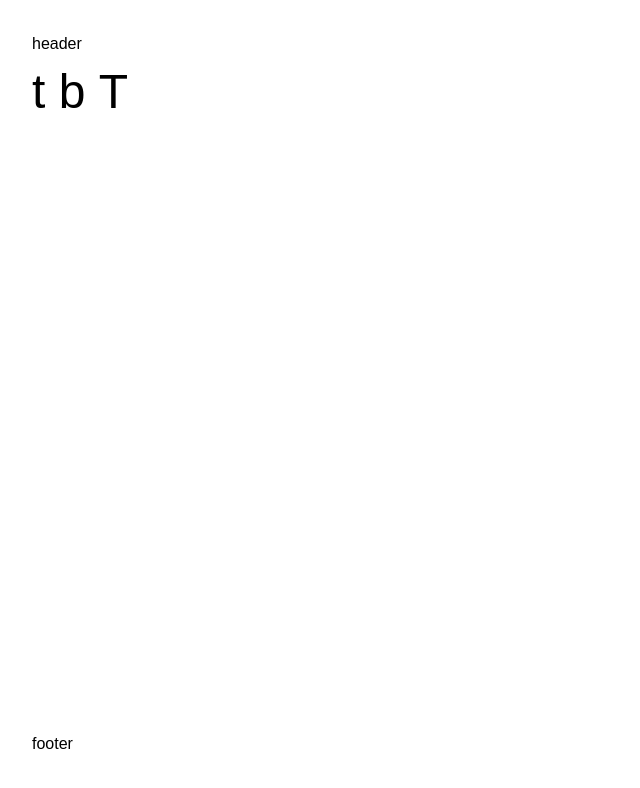
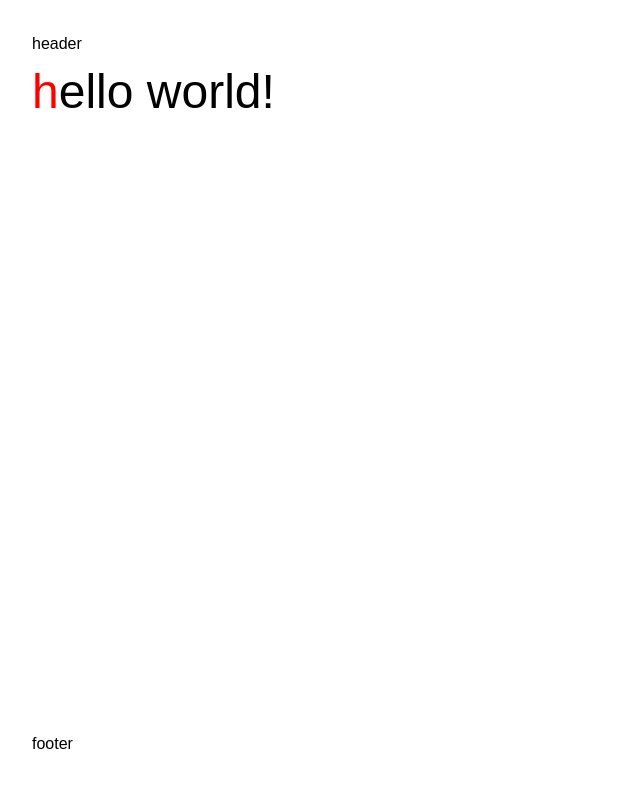
Before and after one commit to cjinhuo/morse, a React app: page / in a window 1280 px wide. Shown: the top 788 px of the page, without its empty margins (0-640 px from the left). Built offline with nearby package versions, Linux system fonts and the light colour scheme; the HTML template or start-up script is replaced by a standard one.

Commit message:
feat: complete the most basic char typer

```diff
--- /dev/null
+++ b/src/components/char-typer.tsx
@@ -0,0 +1,103 @@
+import { useEffect, useLayoutEffect, useMemo } from 'react'
+import styled from 'styled-components'
+import { fromEvent } from 'rxjs'
+import { setClassNameWithArray } from '../utils'
+
+const FunInputContainer = styled.div`
+  position: relative;
+  #caret {
+    height: 3rem;
+    position: absolute;
+    animation: caretFlashSmooth 1s infinite;
+    background: black;
+    width: 0.2rem;
+    top: 0;
+    transition: 0.125s;
+  }
+  @keyframes caretFlashSmooth {
+    0%,
+    100% {
+      opacity: 0;
+    }
+
+    50% {
+      opacity: 1;
+    }
+  }
+  .char {
+    line-height: 3rem;
+    font-size: 3rem;
+  }
+  .correct {
+  }
+  .error {
+  }
+  .active {
+    color: red;
+  }
+`
+const PresetData = 'I am iron man!'
+type PropType = {
+  data: string
+}
+const WORD_CONTAINER_CLASS_NAME = 'word'
+const CHAR_CLASS_NAME = 'char'
+const CHAR_ACTIVE_CLASS_NAME = 'active'
+export default function CharTyper({ data }: PropType) {
+  useEffect(() => {
+    const caretNode = document.querySelector('#caret') as HTMLElement
+    document.querySelector(`.${WORD_CONTAINER_CLASS_NAME}`)?.firstElementChild?.classList.add(CHAR_ACTIVE_CLASS_NAME)
+    console.log('caretNode', caretNode)
+    let activeChar = document.querySelector(`.${CHAR_CLASS_NAME}.${CHAR_ACTIVE_CLASS_NAME}`) as HTMLElement | null
+    if (activeChar) {
+      caretNode!.style.left = `${activeChar.offsetLeft}px`
+    }
+    const keyDownEvent = fromEvent<KeyboardEvent>(document, 'keydown')
+    const keyDownEventSubscription = keyDownEvent.subscribe((e) => {
+      if (!activeChar) return
+      const wordContent = activeChar.innerHTML === '&nbsp;' ? ' ' : activeChar.innerHTML
+      if (wordContent === e.key) {
+        activeChar.classList.remove(CHAR_ACTIVE_CLASS_NAME)
+        const nextChar = activeChar.nextElementSibling as HTMLElement
+        if (nextChar) {
+          activeChar = nextChar
+          activeChar.classList.add(CHAR_ACTIVE_CLASS_NAME)
+        } else {
+          const nextWords = activeChar.parentElement?.nextElementSibling
+          if (nextWords && nextWords.className.includes(WORD_CONTAINER_CLASS_NAME)) {
+            activeChar = nextWords.firstElementChild as HTMLElement
+            activeChar.classList.add(CHAR_ACTIVE_CLASS_NAME)
+          } else {
+            activeChar = null
+          }
+        }
+        if (activeChar) {
+          caretNode.style.left = `${activeChar.offsetLeft}px`
+        } else {
+          console.log('结束，取消订阅')
+          keyDownEventSubscription.unsubscribe()
+        }
+      }
+    })
+  }, [])
+  const TypeBlock = useMemo(() => {
+    if (data.length === 0) return null
+    const words = data.split(' ')
+    return words.map((word, index) => (
+      <div key={index} className={setClassNameWithArray(WORD_CONTAINER_CLASS_NAME, 'inline-block')}>
+        {Array.from(word).map((char, index) => (
+          <span key={index} className={CHAR_CLASS_NAME}>
+            {char}
+          </span>
+        ))}
+        <span className={CHAR_CLASS_NAME}>&nbsp;</span>
+      </div>
+    ))
+  }, [data])
+  return (
+    <FunInputContainer>
+      {TypeBlock}
+      <div id='caret'></div>
+    </FunInputContainer>
+  )
+}
--- a/src/constants.ts
+++ b/src/constants.ts
@@ -1,4 +1,5 @@
 import type { MorseCodeType } from "./types"
+
 
 export interface EdgeData {
   type: MorseCodeType
--- a/src/index.tsx
+++ b/src/index.tsx
@@ -6,9 +6,5 @@ const rootEl = document.getElementById('root')
 
 if (rootEl) {
   const root = ReactDOM.createRoot(rootEl)
-  root.render(
-    <React.StrictMode>
-      <App />
-    </React.StrictMode>
-  )
+  root.render(<App />)
 }
--- a/src/pages/home/fun-input.tsx
+++ /dev/null
@@ -1,90 +0,0 @@
-import { useEffect } from 'react'
-import styled from 'styled-components'
-import { fromEvent } from 'rxjs'
-
-const FunInputContainer = styled.div`
-  position: relative;
-  #caret {
-    height: 3rem;
-    position: absolute;
-    animation: caretFlashSmooth 1s infinite;
-    background: black;
-    width: 0.2rem;
-    transition: 0.125s;
-  }
-  @keyframes caretFlashSmooth {
-    0%,
-    100% {
-      opacity: 0;
-    }
-
-    50% {
-      opacity: 1;
-    }
-  }
-  .word {
-    line-height: 3rem;
-    font-size: 3rem;
-  }
-`
-export default function FunInput() {
-  useEffect(() => {
-    const caretNode = document.querySelector('#caret') as HTMLElement
-    let activeChar = document.querySelector('.word.active') as HTMLElement
-    if (activeChar) {
-      caretNode!.style.left = `${activeChar.offsetLeft}px`
-    }
-    const keyDownEvent = fromEvent<KeyboardEvent>(document, 'keydown')
-    keyDownEvent.subscribe((e) => {
-      const wordContent = activeChar.innerHTML === '&nbsp;' ? ' ' : activeChar.innerHTML
-      if (wordContent === e.key) {
-        activeChar.classList.remove('active')
-        const nextChar = activeChar.nextElementSibling as HTMLElement
-        if (nextChar) {
-          activeChar = nextChar
-          activeChar.classList.add('active')
-        } else {
-          const nextWords = activeChar.parentElement?.nextElementSibling
-          if (nextWords && nextWords.className.includes('word-container')) {
-            activeChar = nextWords.firstElementChild as HTMLElement
-            activeChar.classList.add('active')
-          } else {
-            activeChar = null
-          }
-        }
-        if (activeChar) {
-          caretNode.style.left = `${activeChar.offsetLeft}px`
-        } else {
-          console.log('结束')
-        }
-      }
-      // if (e.key === 'a') {
-      //   setHighlightEdge('e1-2')
-      // } else {
-      //   setHighlightEdge('e1-3')
-      // }
-    })
-  }, [])
-  return (
-    <FunInputContainer>
-      <div id='caret'></div>
-      <div className='word-container inline-block'>
-        <span className='word active'>t</span>
-        {/* <span className='word'>E</span> */}
-        {/* <span className='word'>S</span> */}
-        {/* <span className='word'>T</span> */}
-        <span className='word'>&nbsp;</span>
-      </div>
-      <div className='word-container inline-block'>
-        <span className='word active'>b</span>
-        {/* <span className='word'>E</span> */}
-        {/* <span className='word'>S</span> */}
-        {/* <span className='word'>T</span> */}
-        <span className='word'>&nbsp;</span>
-      </div>
-      <div className='word-container inline-block'>
-        <span className='word'>T</span>
-      </div>
-    </FunInputContainer>
-  )
-}
--- a/src/pages/home/home.tsx
+++ b/src/pages/home/home.tsx
@@ -1,9 +1,9 @@
-import FunInput from './fun-input'
+import CharTyper from '../../components/char-typer'
 
 export default function Home() {
   return (
     <div className='w-full px-8 grow'>
-      <FunInput></FunInput>
+      <CharTyper data={'hello world!'}></CharTyper>
     </div>
   )
 }
--- a/src/utils.ts
+++ b/src/utils.ts
@@ -27,3 +27,7 @@ export function builtMorseBinaryTree(morseCodeObject: { [key: string]: string })
     })
   return root
 }
+
+export function setClassNameWithArray(...args: string[]): string {
+  return args.filter(Boolean).join(' ')
+}
```
Also changed, not shown: src/components/morse-typer.tsx (added), 1 other file (tests, documents, lock files or other folders).
